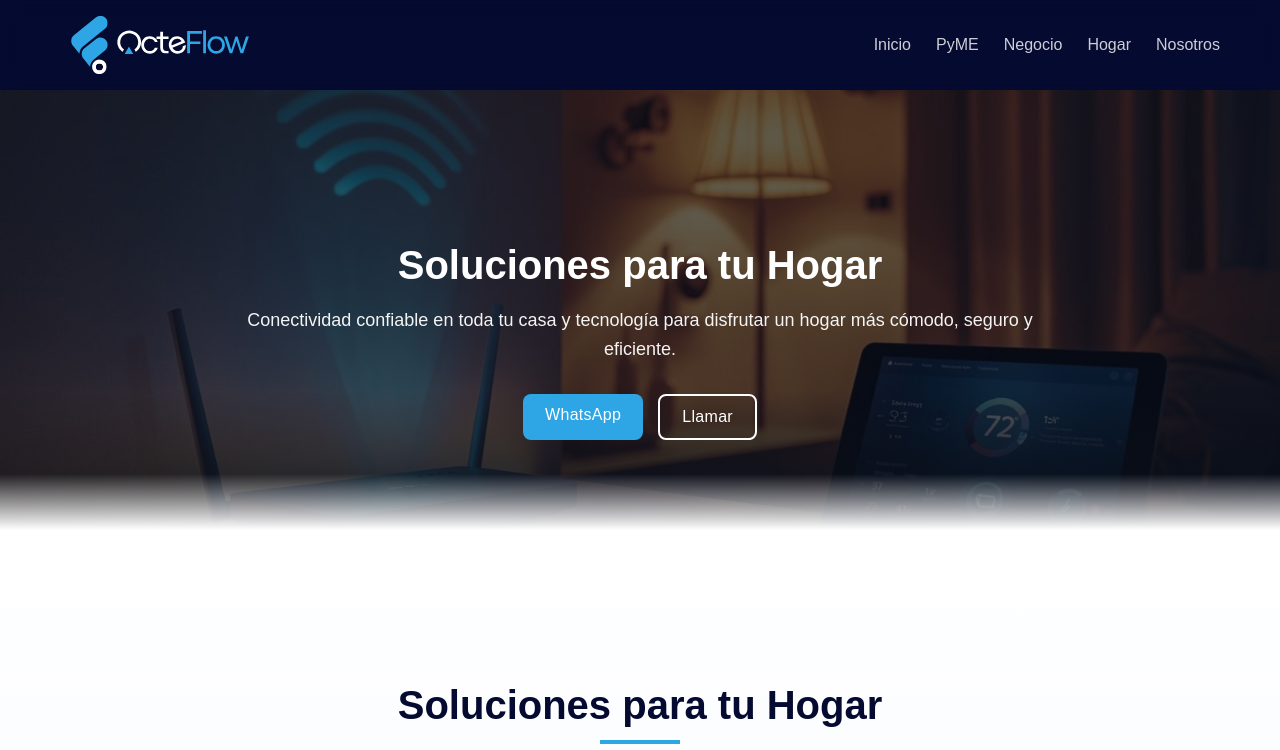
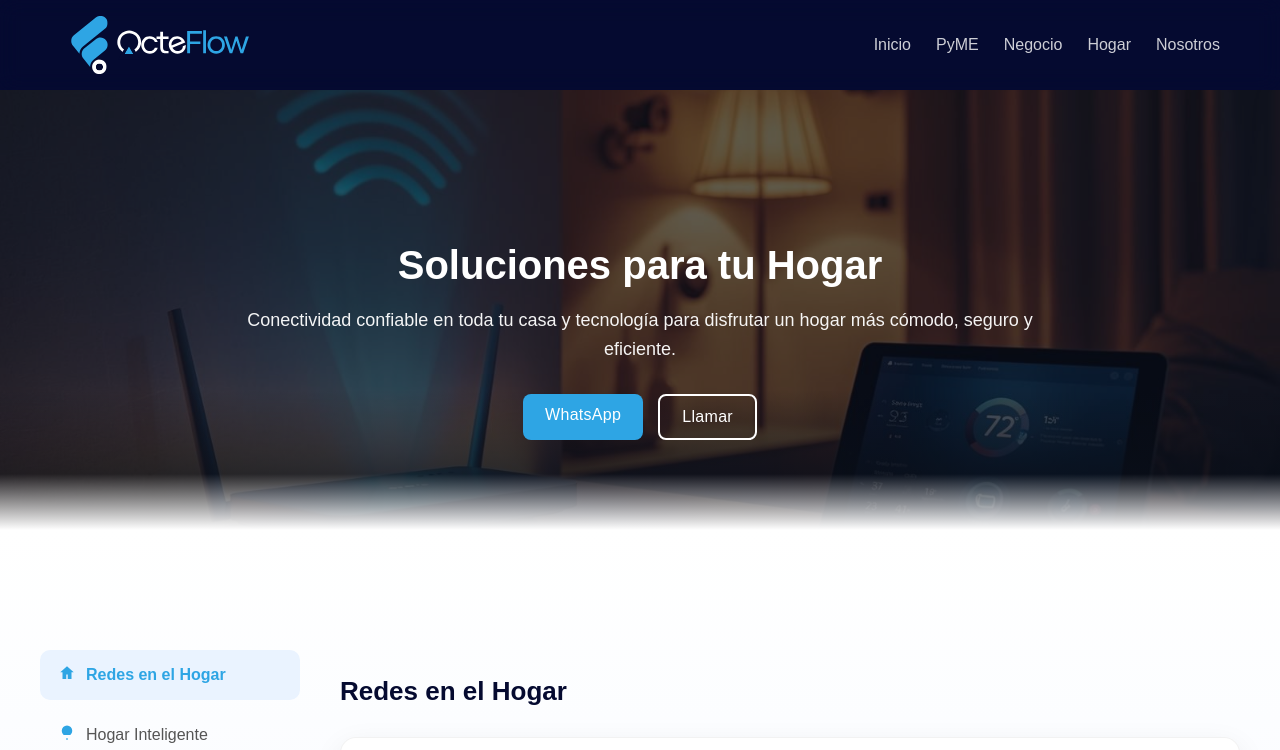
Before and after one commit to OcteFlow/octeflow-site, a Next.js app: page /hogar in a window 1280 px wide. Shown: the top 750 px of the page. Built offline with nearby package versions, Linux system fonts and the light colour scheme.

Commit message:
Update hogar.js

```diff
--- a/pages/hogar.js
+++ b/pages/hogar.js
@@ -29,7 +29,7 @@ image="/hogar.jpg"
   />
 
       <CatalogSection
-        title="Soluciones para tu Hogar"
+        /*title="Soluciones para tu Hogar"*/
         items={catalogData.hogar}
       />
 
```
